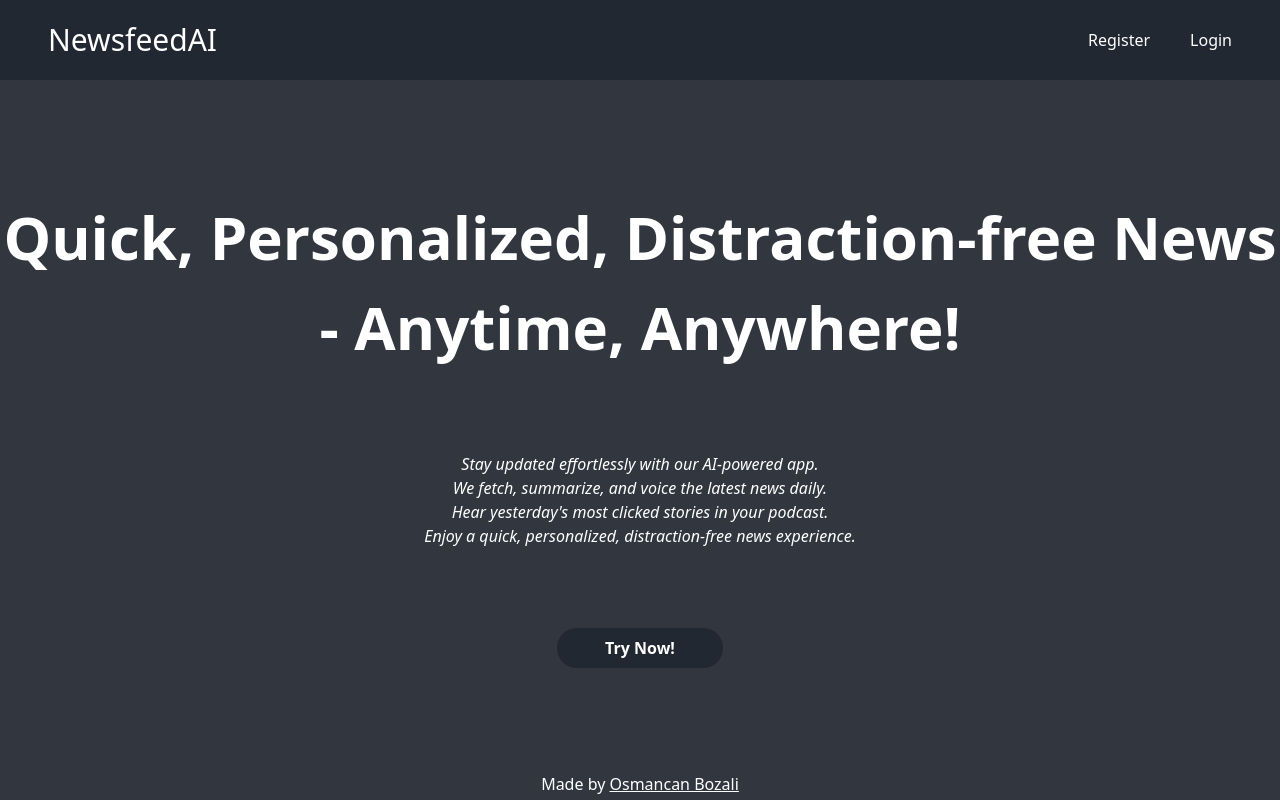
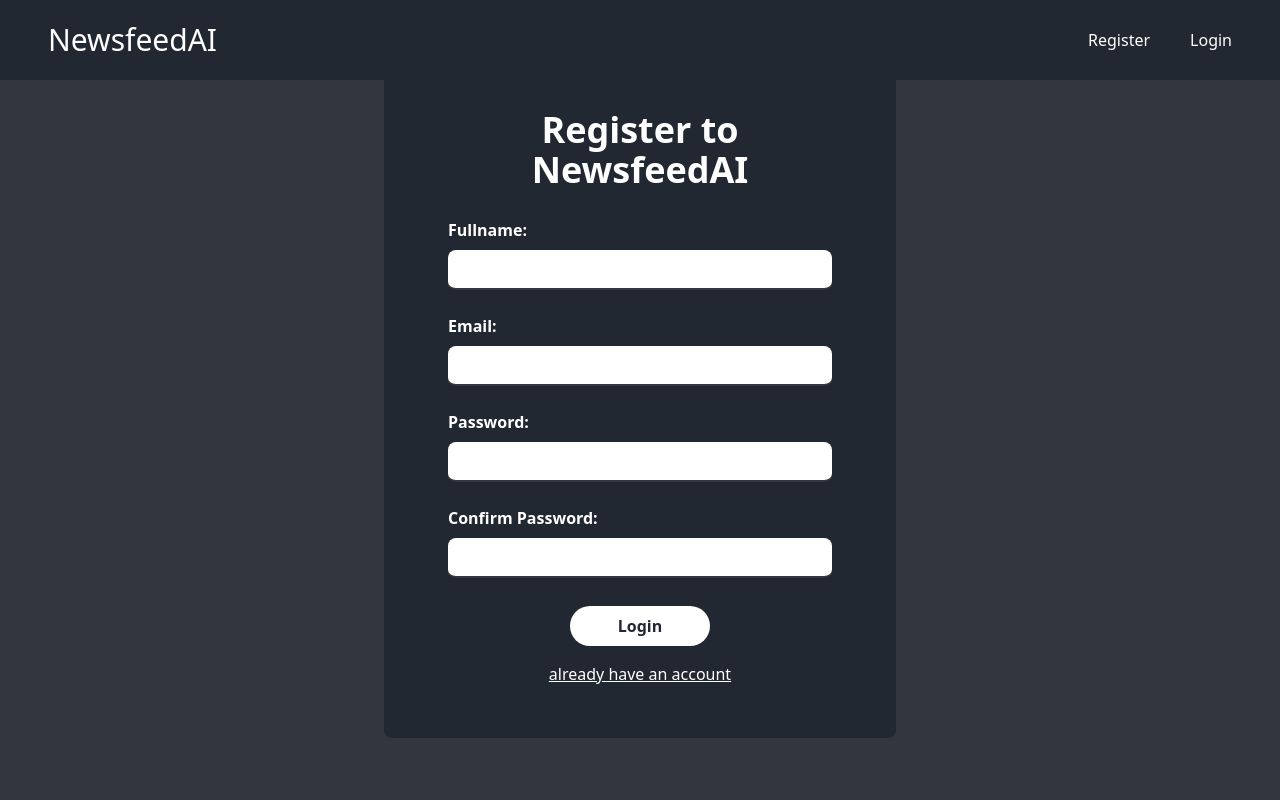
Before and after one commit to osmancanbozali/newsfeedai, a React (Vite) app in the folder frontend/: page / in a window 1280 px wide. Built offline with nearby package versions, Linux system fonts and the light colour scheme.

Commit message:
add Login and Register pages

```diff
--- a/frontend/src/App.jsx
+++ b/frontend/src/App.jsx
@@ -1,8 +1,10 @@
 import LandingPage from "./pages/LandingPage";
+import LoginPage from "./pages/LoginPage";
+import RegisterPage from "./pages/RegisterPage";
 function App() {
   return (
     <>
-      <LandingPage />
+      <RegisterPage></RegisterPage>
     </>
   )
 }
--- /dev/null
+++ b/frontend/src/pages/LoginPage.jsx
@@ -0,0 +1,21 @@
+import Header from '../components/Header';
+export default function LoginPage() {
+    return (<div className='h-screen bg-secondarycolor relative'>
+        <header>
+            <Header />
+        </header>
+        <body className='flex justify-center items-center'>
+            <div className='absolute inset-0 m-auto w-2/5 aspect-square bg-maincolor rounded-lg flex flex-col gap-2 px-20 py-16'>
+                <h1 className='text-white text-4xl font-bold text-center mb-16'>Login to NewsfeedAI</h1>
+                <label className='text-white font-bold' htmlFor="">Email:</label>
+                <input className='h-10 p-1 rounded-lg border-b-2 mb-4 text-maincolor border-secondarycolor focus:outline-none' type="email" />
+                <label className='text-white font-bold' htmlFor="">Password:</label>
+                <input className='h-10 p-1 rounded-lg border-b-2 text-maincolor border-secondarycolor focus:outline-none' type="password" />
+                <button className='text-maincolor font-bold mx-auto py-2 px-12 mt-10 mb-5 rounded-3xl bg-white active:bg-gray-200'>Login</button>
+                <a className='underline w-fit mx-auto mb-1 text-white text-center' href="">forgot my password</a>
+                <a className='underline w-fit mx-auto text-white text-center' href="">i don't have an account</a>
+            </div>
+        </body>
+    </div>
+    );
+}
--- /dev/null
+++ b/frontend/src/pages/RegisterPage.jsx
@@ -0,0 +1,24 @@
+import Header from '../components/Header';
+export default function RegisterPage() {
+    return (<div className='h-screen bg-secondarycolor relative'>
+        <header>
+            <Header />
+        </header>
+        <body className='flex justify-center items-center'>
+            <div className='absolute inset-0 m-auto w-2/5 aspect-square bg-maincolor rounded-lg flex flex-col gap-2 px-16 py-12'>
+                <h1 className='text-white text-4xl font-bold text-center mb-5'>Register to NewsfeedAI</h1>
+                <label className='text-white font-bold' htmlFor="">Fullname:</label>
+                <input className='h-10 p-1 rounded-lg border-b-2 mb-4 text-maincolor border-secondarycolor focus:outline-none' type="text" />
+                <label className='text-white font-bold' htmlFor="">Email:</label>
+                <input className='h-10 p-1 rounded-lg border-b-2 mb-4 text-maincolor border-secondarycolor focus:outline-none' type="email" />
+                <label className='text-white font-bold' htmlFor="">Password:</label>
+                <input className='h-10 p-1 rounded-lg border-b-2 mb-4 text-maincolor border-secondarycolor focus:outline-none' type="password" />
+                <label className='text-white font-bold' htmlFor="">Confirm Password:</label>
+                <input className='h-10 p-1 rounded-lg border-b-2 text-maincolor border-secondarycolor focus:outline-none' type="password" />
+                <button className='text-maincolor font-bold mx-auto py-2 px-12 mt-5 mb-2 rounded-3xl bg-white active:bg-gray-200'>Login</button>
+                <a className='underline w-fit mx-auto mb-1 text-white text-center' href="">already have an account</a>
+            </div>
+        </body>
+    </div>
+    );
+}
```
